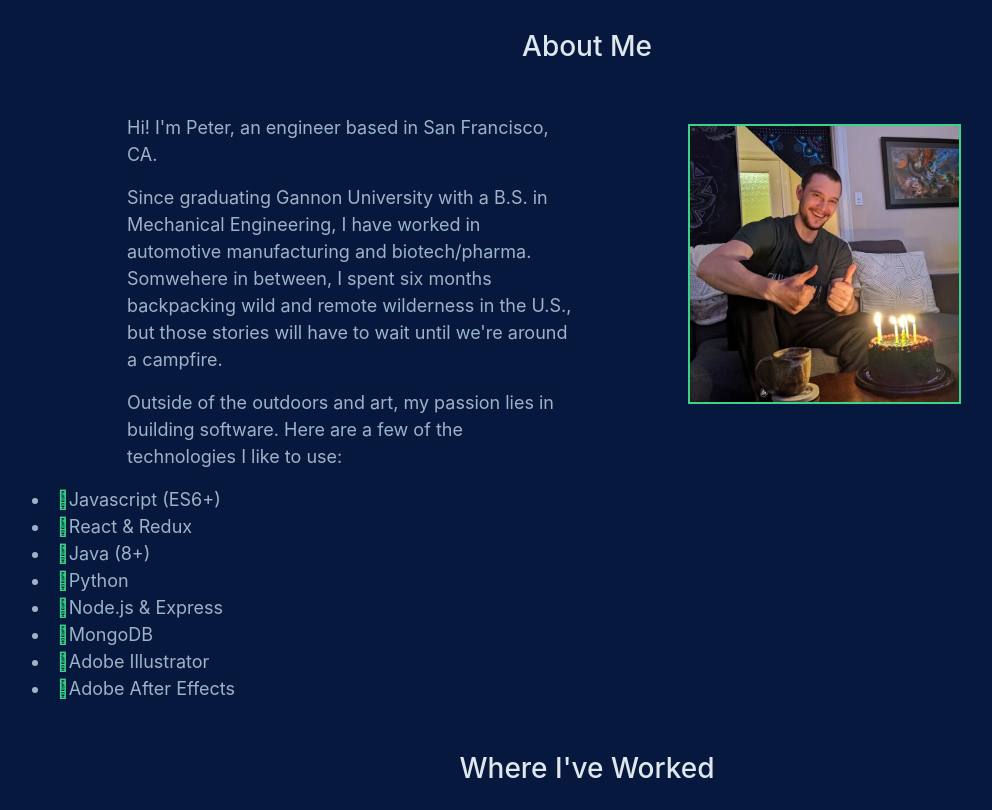
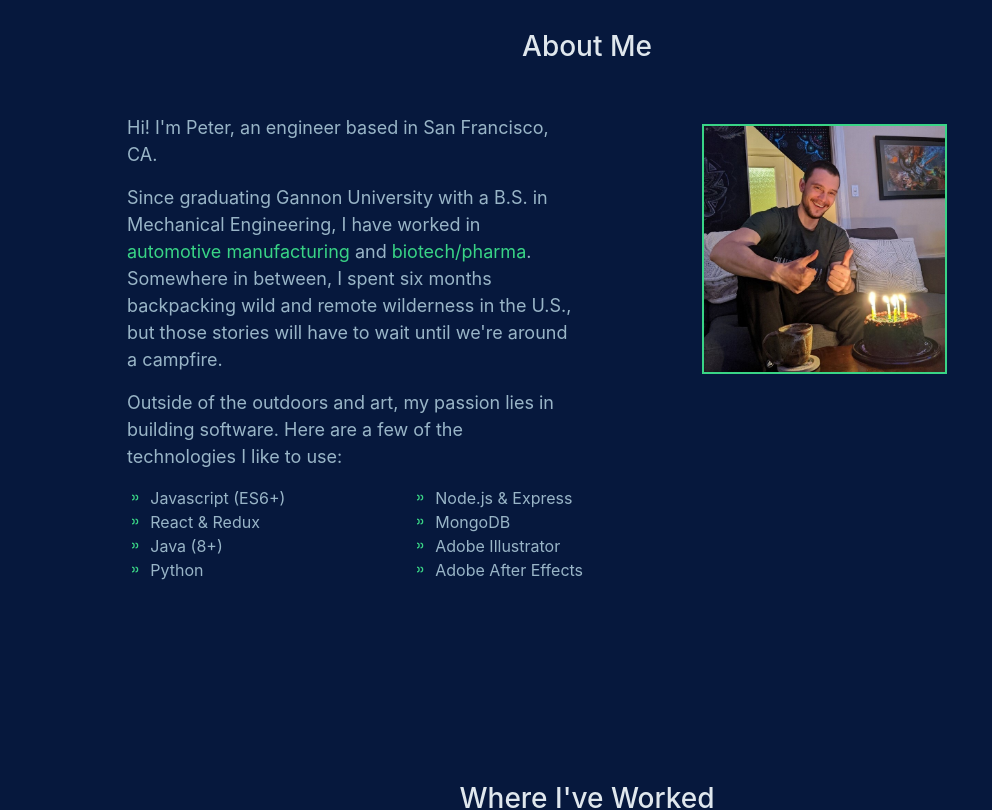
Before and after one commit to pmulard/My-Website, a React (Create React App) app: page / in a window 1280 px wide. Shown: the part 820-1630 px from the top of the page, without its empty margins (53-1045 px from the left). Built offline with nearby package versions, Linux system fonts and the light colour scheme.

Commit message:
skills styling

```diff
--- a/src/App.css
+++ b/src/App.css
@@ -52,13 +52,28 @@
 }
 
   #profile-picture {
-    height: 280px;
+    max-height: 250px;
     width: auto;
     border: 2px solid #39d486;
   }
 
-#about-paragraph-container {
+.alt-text-color {
+  color: #39d486;
 }
+
+#about-skills-container {
+  justify-content: start;
+  margin-bottom: 200px;
+}
+
+#skills-left {
+  margin-left: 7.5vw;
+}
+
+    #skills-left li, #skills-right li {
+      font-size: 16px;
+      list-style-type: none;
+    }
 
 /* #fireflies-container {
   height: 20vh;
@@ -92,9 +107,10 @@ p, li {
 
 li::before {
   color: #39d486;
-  content: "\f066";
+  content: "\1809";
   display: inline-block;
   font-size: 1em;
+  padding-right: 12px;
 }
 
 a {
--- a/src/App.js
+++ b/src/App.js
@@ -20,22 +20,26 @@ function App() {
             <div class="row d-flex justify-content-center">
               <div id="about-paragraph-container" class="col-7 col-lg-5">
                 <p>Hi! I'm Peter, an engineer based in San Francisco, CA.</p>
-                <p>Since graduating Gannon University with a B.S. in Mechanical Engineering, I have worked in automotive manufacturing and biotech/pharma. Somwehere in between, I spent six months backpacking wild and remote wilderness in the U.S., but those stories will have to wait until we're around a campfire.</p>
+                <p>Since graduating Gannon University with a B.S. in Mechanical Engineering, I have worked in <span class="alt-text-color">automotive manufacturing</span> and <span class="alt-text-color">biotech/pharma</span>. Somewhere in between, I spent six months backpacking wild and remote wilderness in the U.S., but those stories will have to wait until we're around a campfire.</p>
                 <p>Outside of the outdoors and art, my passion lies in building software. Here are a few of the technologies I like to use:</p>
               </div>
               <div class="col-5" id="profile-picture-box">
                 <img src="profilePicture.jpg" id="profile-picture"></img>
               </div>
             </div>
-            <div id="about-skills-container">
+            <div id="about-skills-container" class="row">
+              <div id="skills-left" class="col-5 col-md-4 col-lg-3">
                 <li>Javascript (ES6+)</li>
                 <li>React & Redux</li>
                 <li>Java (8+)</li>
                 <li>Python</li>
+              </div>
+              <div id="skills-right" class="col-5 col-md-4 col-lg-3">
                 <li>Node.js & Express</li>
                 <li>MongoDB</li>
                 <li>Adobe Illustrator</li>
                 <li>Adobe After Effects</li>
+              </div>
             </div>
             <div id="about-photo-container">
               <a href="" id="about-photo-element"></a>
```
Lines whose indentation alone changed are shown as unchanged.
